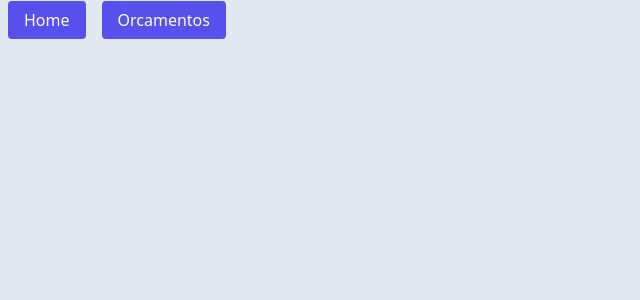
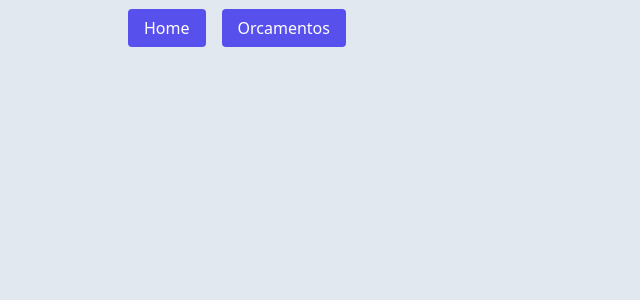
Before and after one commit to Eric-Catarina/Oficina2.0-CRUD, a Vue app in the folder vue-rest-api/: page / in a window 1280 px wide. Shown: the top 300 px of the page, without its empty margins (0-640 px from the left). Built offline with nearby package versions, Linux system fonts and the light colour scheme.

Commit message:
ui: Ajustes no tamanho e espaçamentos das divs

```diff
--- a/vue-rest-api/src/App.vue
+++ b/vue-rest-api/src/App.vue
@@ -4,8 +4,8 @@ import { RouterLink, RouterView } from 'vue-router'
 
 <template>
   <header>
-    <div class="max-w-7xl mx-auto">
-      <nav class="p-2">
+    <div class="">
+      <nav class="max-w-5xl mx-auto pt-4">
         <RouterLink class="px-4 py-2 mr-4 bg-indigo-600 hover:bg-indigo-800 rounded text-white"
          to="/">Home</RouterLink>
 
@@ -15,7 +15,7 @@ import { RouterLink, RouterView } from 'vue-router'
     </div>
   </header>
 
-  <main class="max-w-7xl mx-auto min-h-screen">
+  <main class="mx-auto max-w-5xl min-h-screen">
     <RouterView/>
   </main>
 </template>
--- a/vue-rest-api/src/views/orcamentos/OrcamentoIndex.vue
+++ b/vue-rest-api/src/views/orcamentos/OrcamentoIndex.vue
@@ -10,7 +10,7 @@ onMounted(() => getOrcamentos());
 </script>
 <template>
     <div class="mt-12">
-        <div class="flex justify-end m-2 p-2">
+        <div class="flex justify-end mb-2">
             <RouterLink :to="{ name: 'OrcamentoCreate' }"
                 class="px-4 py-2 bg-indigo-500 hover:bg-indigo-700 text-white rounded">Novo Orçamento</RouterLink>
         </div>
```
